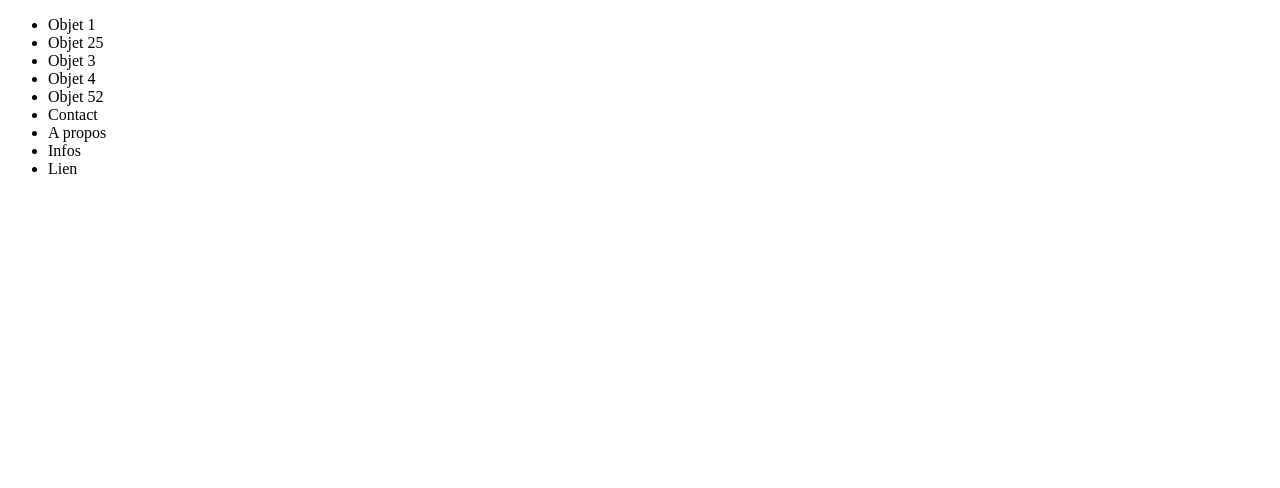
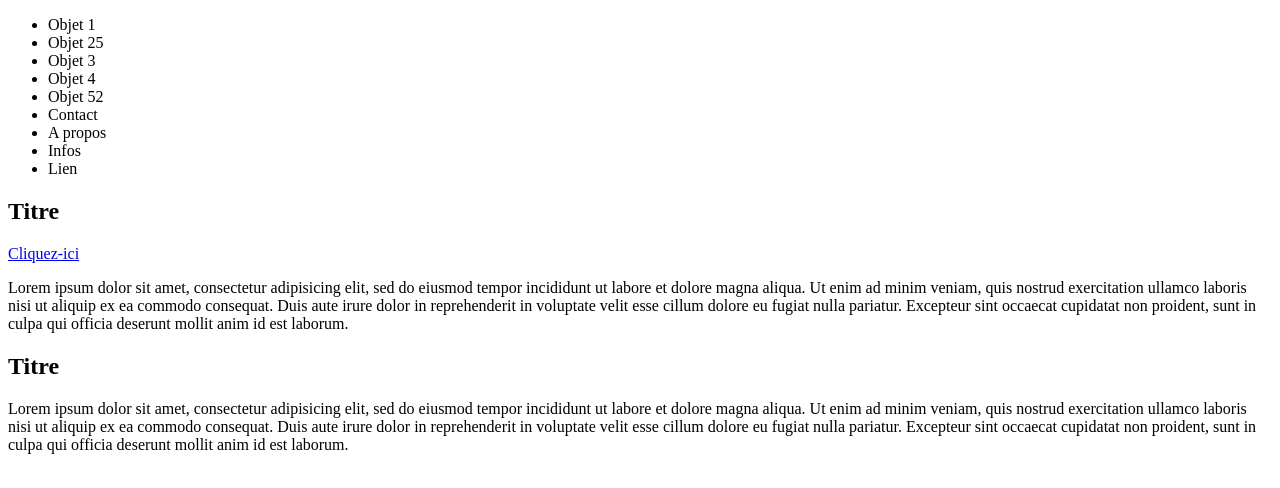
Before and after one commit to DannyPoizot/testechange, a plain HTML site: page index.html in a window 1280 px wide. Drawn offline with Linux system fonts and the light colour scheme.

Commit message:
titre lien

```diff
--- a/index.html
+++ b/index.html
@@ -20,6 +20,20 @@
         </ul>
       </nav>
     </header>
+    <main>
+      <section>
+        <div class="">
+          <h1>Titre</h1>
+          <a href="#">Cliquez-ici</a>
+          <p>Lorem ipsum dolor sit amet, consectetur adipisicing elit, sed do eiusmod tempor incididunt ut labore et dolore magna aliqua. Ut enim ad minim veniam, quis nostrud exercitation ullamco laboris nisi ut aliquip ex ea commodo consequat. Duis aute irure dolor in reprehenderit in voluptate velit esse cillum dolore eu fugiat nulla pariatur. Excepteur sint occaecat cupidatat non proident, sunt in culpa qui officia deserunt mollit anim id est laborum.</p>
+        </div>
+        <div class="">
+          <h2>Titre</h2>
+          <p>Lorem ipsum dolor sit amet, consectetur adipisicing elit, sed do eiusmod tempor incididunt ut labore et dolore magna aliqua. Ut enim ad minim veniam, quis nostrud exercitation ullamco laboris nisi ut aliquip ex ea commodo consequat. Duis aute irure dolor in reprehenderit in voluptate velit esse cillum dolore eu fugiat nulla pariatur. Excepteur sint occaecat cupidatat non proident, sunt in culpa qui officia deserunt mollit anim id est laborum.</p>
+
+        </div>
+      </section>
+    </main>
 
     <footer></footer>
   </body>
```
